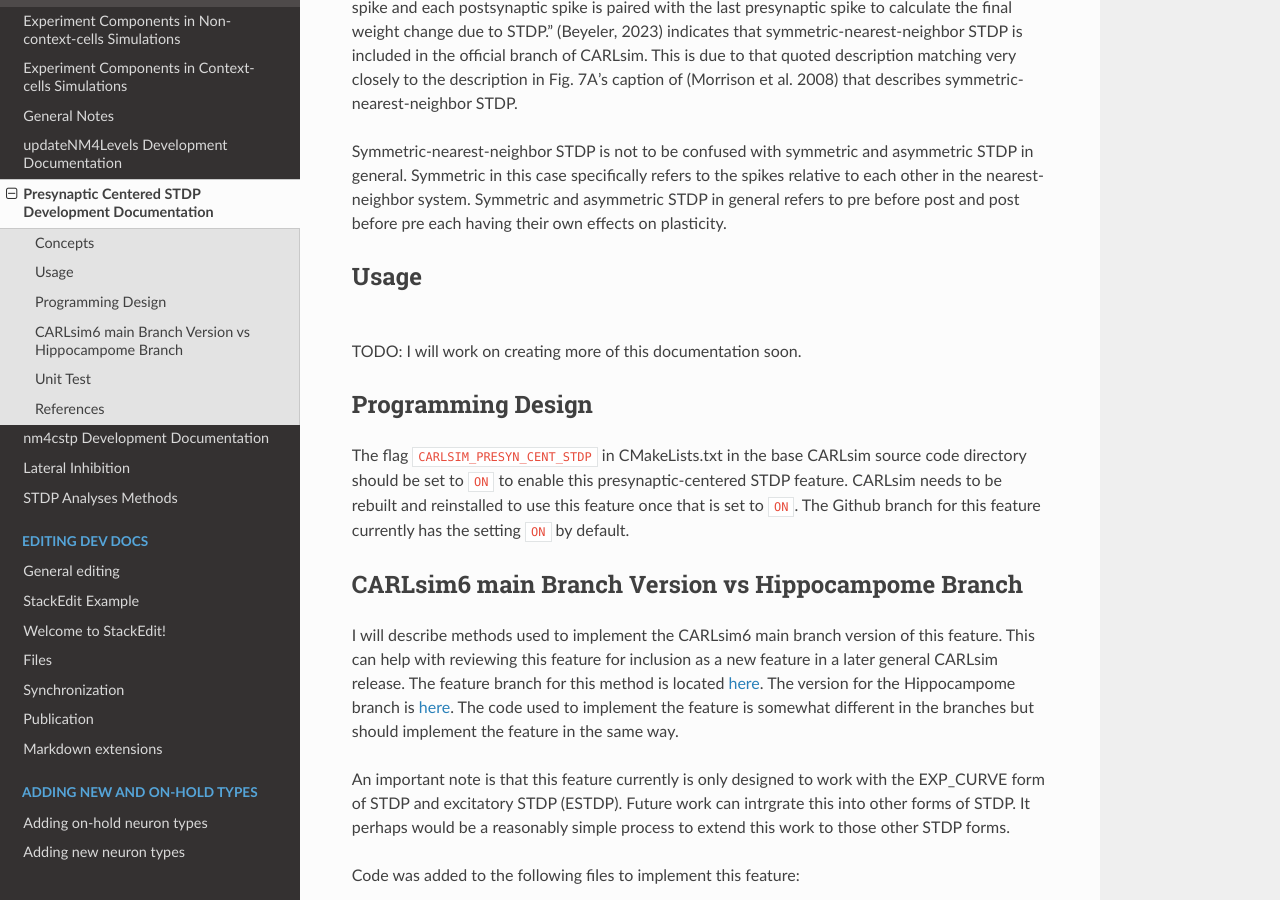
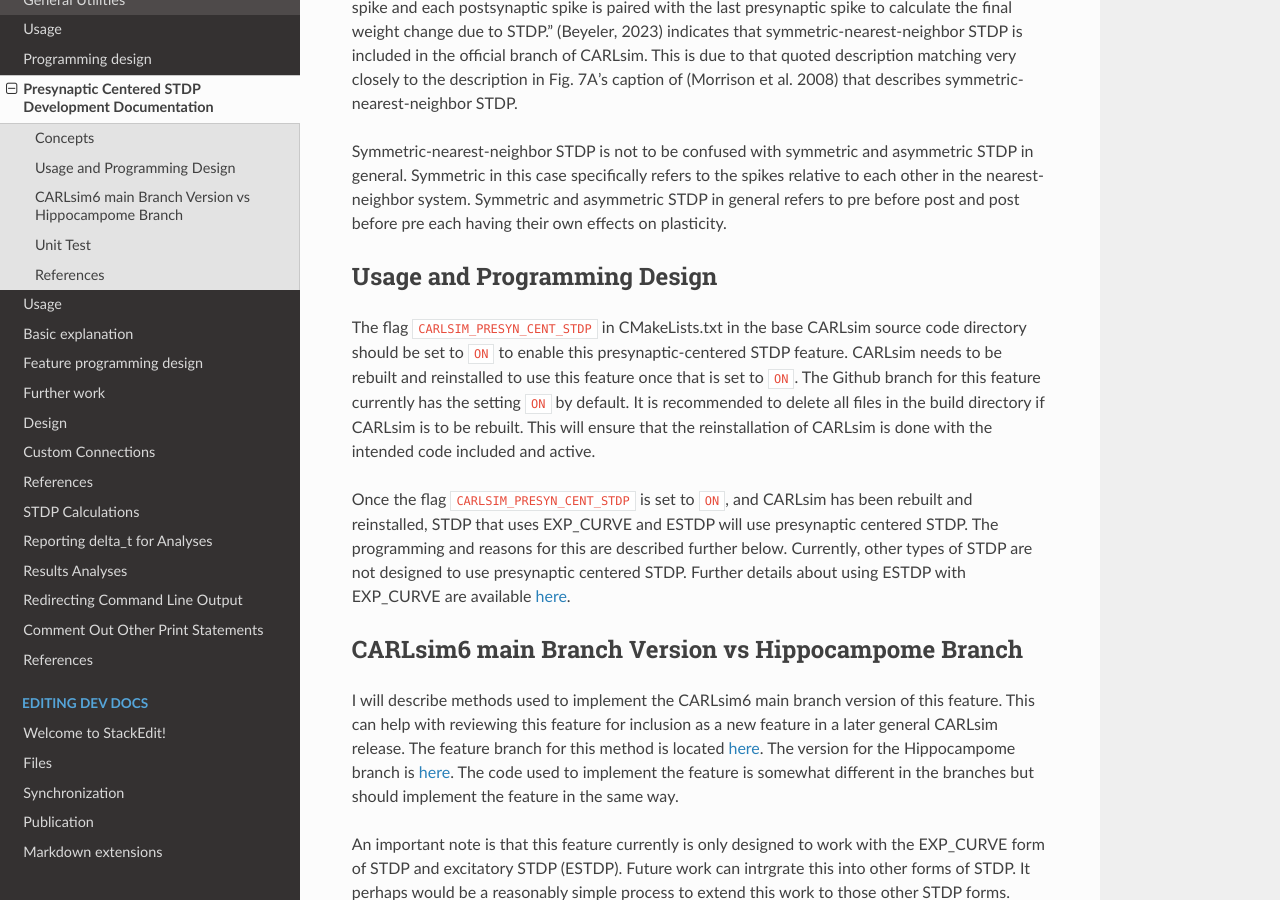
Before and after one commit to Hippocampome-Org/hco_dev_docs, a Sphinx documentation site: the page built from docs/oblomem/presyn_cent_stdp.md, in a window 1280 px wide and 900 px high, scrolled down 497 px. Built offline with Sphinx 7.4.7 and the Read the Docs theme 3.1.0, drawn with Linux system fonts in a browser that asks for light colours.

Commit message:
updated oblomem docs

```diff
--- a/docs/index.rst
+++ b/docs/index.rst
@@ -122,7 +122,9 @@ Welcome to Hippocampome.org's Developer Documentation!
     oblomem/full_scale.md
     oblomem/non-context-cells_exp.md
     oblomem/context-cells_exp.md
+    oblomem/general_comp.md
     oblomem/general_notes.md
+    oblomem/general_utils.md
     oblomem/updateNM4levels.md
     oblomem/presyn_cent_stdp.md
     oblomem/nm4cstp.md
--- a/docs/oblomem/presyn_cent_stdp.md
+++ b/docs/oblomem/presyn_cent_stdp.md
@@ -12,12 +12,11 @@ The CARLsim user guide's description "...each presynaptic spike is paired with t
 
 Symmetric-nearest-neighbor STDP is not to be confused with symmetric and asymmetric STDP in general. Symmetric in this case specifically refers to the spikes relative to each other in the nearest-neighbor system. Symmetric and asymmetric STDP in general refers to pre before post and post before pre each having their own effects on plasticity.
 
-## Usage
-<br>TODO: I will work on creating more of this documentation soon.
+## Usage and Programming Design
 
-## Programming Design
+The flag `CARLSIM_PRESYN_CENT_STDP` in CMakeLists.txt in the base CARLsim source code directory should be set to `ON` to enable this presynaptic-centered STDP feature. CARLsim needs to be rebuilt and reinstalled to use this feature once that is set to `ON`. The Github branch for this feature currently has the setting `ON` by default. It is recommended to delete all files in the build directory if CARLsim is to be rebuilt. This will ensure that the reinstallation of CARLsim is done with the intended code included and active.
 
-The flag `CARLSIM_PRESYN_CENT_STDP` in CMakeLists.txt in the base CARLsim source code directory should be set to `ON` to enable this presynaptic-centered STDP feature. CARLsim needs to be rebuilt and reinstalled to use this feature once that is set to `ON`. The Github branch for this feature currently has the setting `ON` by default.
+Once the flag `CARLSIM_PRESYN_CENT_STDP` is set to `ON`, and CARLsim has been rebuilt and reinstalled, STDP that uses EXP_CURVE and ESTDP will use presynaptic centered STDP. The programming and reasons for this are described further below. Currently, other types of STDP are not designed to use presynaptic centered STDP. Further details about using ESTDP with EXP_CURVE are available [here](https://uci-carl.github.io/CARLsim6/ch20_neuromodulation.html#ch20s3_pka_plc_stdp).
 
 ## CARLsim6 main Branch Version vs Hippocampome Branch
 
```
Also changed, not shown: docs/oblomem/context-cells_exp.md (+4 -0 lines), docs/oblomem/general_comp.md (added, +10 -0 lines), docs/oblomem/general_utils.md (added, +30 -0 lines).
